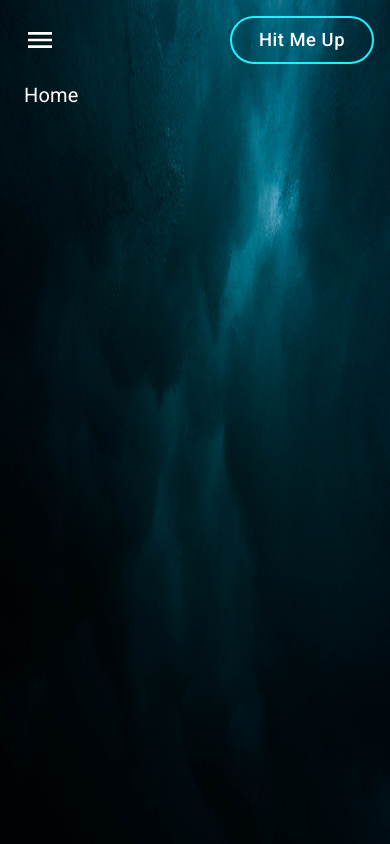
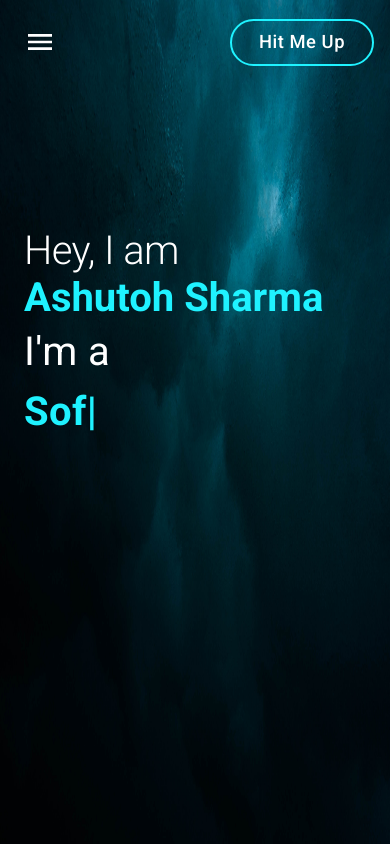
Before and after one commit to ashu305/Portfolio, a React (Create React App) app: page / in a window 390 px wide. Built offline with nearby package versions, Linux system fonts and the light colour scheme.

Commit message:
Created responsive Home section

```diff
--- a/package.json
+++ b/package.json
@@ -18,6 +18,7 @@
     "react": "^18.3.1",
     "react-dom": "^18.3.1",
     "react-scripts": "5.0.1",
+    "react-type-animation": "^3.2.0",
     "typescript": "^4.9.5",
     "web-vitals": "^2.1.4"
   },
--- a/src/App.tsx
+++ b/src/App.tsx
@@ -20,5 +20,5 @@ export default App;
 
 const Container = styled(Box)({
   width: "100%",
-  height: "100%",
+  height: "100vh",
 });
--- a/src/components/Home.tsx
+++ b/src/components/Home.tsx
@@ -1,7 +1,99 @@
-import React from "react";
+import { Box, Typography, styled } from "@mui/material";
+import { TypeAnimation } from "react-type-animation";
 
 const Home = () => {
-  return <div style={{ color: "#fff", marginLeft: "1.5rem", fontSize: "1.25rem" }}>Home</div>;
+  return (
+    <>
+      <Container>
+        <CustomMessageContainer>
+          <CustomTextStyle variant="h1">
+            Hey, I am <CustomNameText variant="h3">Ashutoh Sharma</CustomNameText>
+          </CustomTextStyle>
+          <CustomTextStyle>
+            I'm a
+            <CustomNameText>
+              <TypeAnimation
+                sequence={["Software Developer", 1000, "S", 1000]}
+                speed={10}
+                repeat={Infinity}
+              />
+            </CustomNameText>
+          </CustomTextStyle>
+        </CustomMessageContainer>
+      </Container>
+    </>
+  );
 };
 
 export default Home;
+
+// CSS
+const Container = styled(Box)(({ theme }) => ({
+  [theme.breakpoints.down("sm")]: {
+    padding: "0 1.5rem",
+  },
+  [theme.breakpoints.between("sm", "md")]: {
+    padding: "0 1.2rem",
+  },
+  [theme.breakpoints.between("md", "lg")]: {
+    padding: "0 1.5rem",
+  },
+  [theme.breakpoints.between("lg", "xl")]: {
+    padding: "0 1.8rem",
+  },
+  [theme.breakpoints.up("xl")]: {
+    padding: "0 2.1rem",
+  },
+  height: "90%",
+  display: "flex",
+}));
+
+const CustomMessageContainer = styled(Box)(({ theme }) => ({
+  marginTop: "9rem",
+}));
+
+const CustomTextStyle = styled(Typography)(({ theme }) => ({
+  [theme.breakpoints.between("xs", "sm")]: {
+    fontSize: "2.5rem",
+    flexDirection: "column",
+    alignItems: "flex-start",
+  },
+  [theme.breakpoints.between("sm", "md")]: {
+    fontSize: "2.9rem",
+  },
+  [theme.breakpoints.between("md", "lg")]: {
+    fontSize: "3.5rem",
+  },
+  [theme.breakpoints.between("lg", "xl")]: {
+    fontSize: "4rem",
+  },
+  [theme.breakpoints.up("xl")]: {
+    fontSize: "5.5rem",
+  },
+  color: "#fff",
+  display: "flex",
+  flexDirection: "row",
+  alignItems: "center",
+}));
+
+const CustomNameText = styled(Typography)(({ theme }) => ({
+  [theme.breakpoints.down("sm")]: {
+    fontSize: "2.5rem",
+    marginLeft: "0",
+  },
+  [theme.breakpoints.between("sm", "md")]: {
+    fontSize: "2.9rem",
+  },
+  [theme.breakpoints.between("md", "lg")]: {
+    fontSize: "3.7rem",
+  },
+  [theme.breakpoints.between("lg", "xl")]: {
+    fontSize: "4rem",
+  },
+  [theme.breakpoints.up("xl")]: {
+    fontSize: "5.5rem",
+  },
+  marginLeft: "0.7rem",
+  color: "#1FF2FF",
+  fontWeight: "bold",
+}));
--- a/src/components/Navbar.tsx
+++ b/src/components/Navbar.tsx
@@ -112,6 +112,7 @@ const Container = styled(Box)({
   alignItems: "center",
   position: "static",
   width: "100%",
+  height: "10%",
 });
 
 const ShowMenuButton = styled(IconButton)(({ theme }) => ({
```
Also changed, not shown: 1 other file (tests, documents, lock files or other folders).
